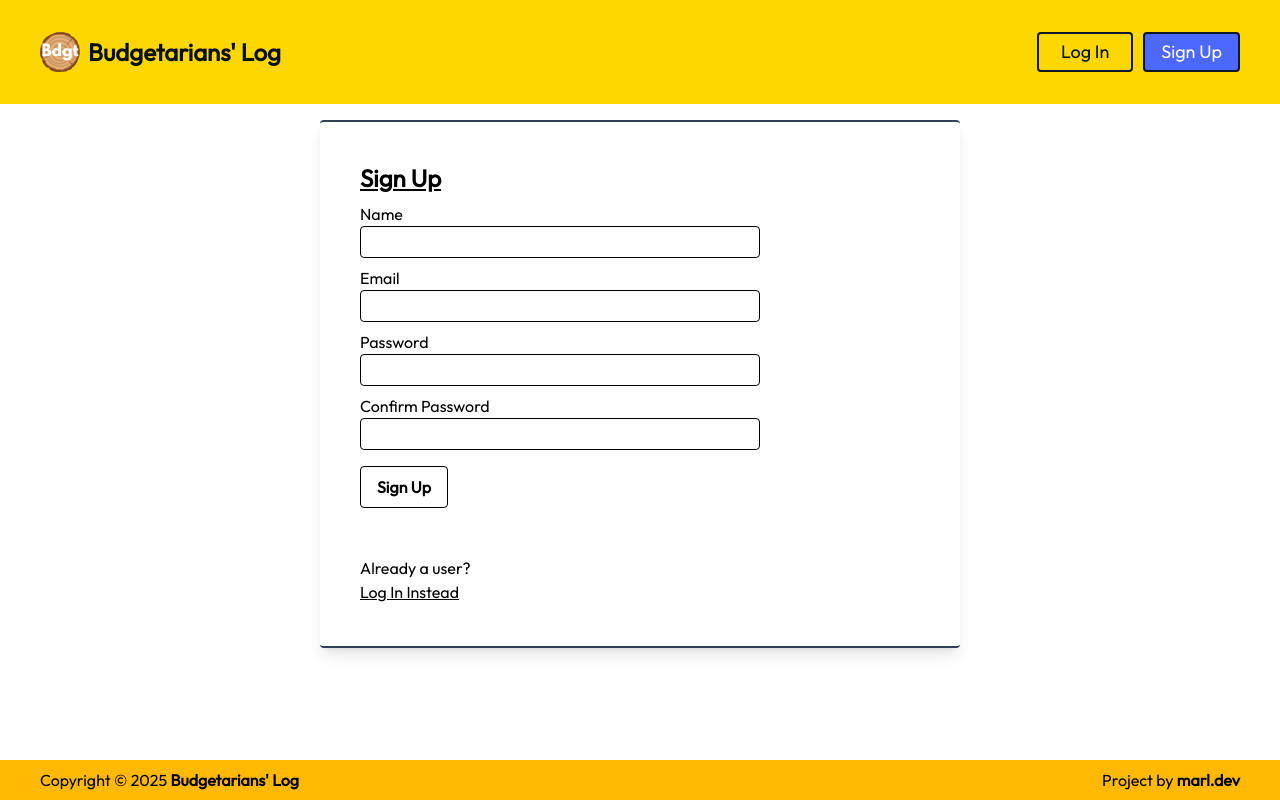
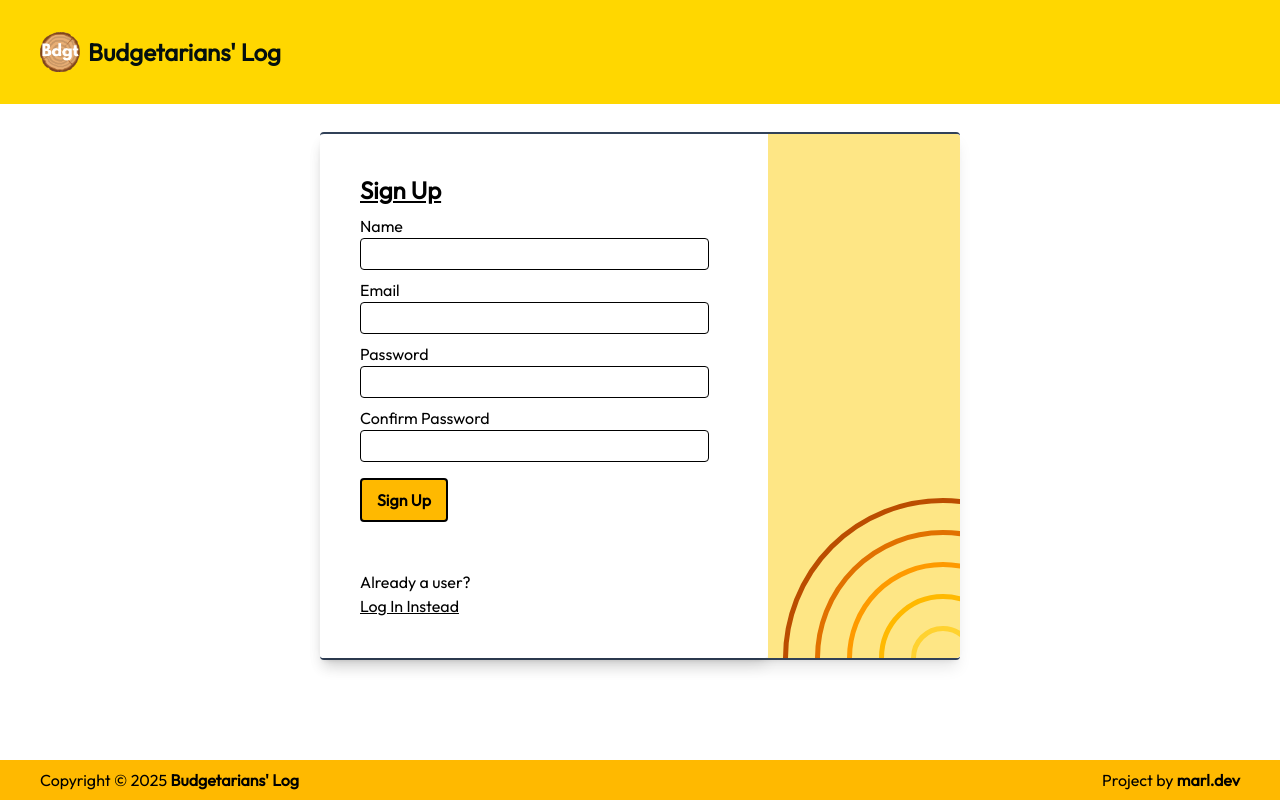
Before and after one commit to marlmunar/budget-tracker, a React (Vite) app in the folder frontend/: page /register in a window 1280 px wide. Built offline with nearby package versions, Linux system fonts and the light colour scheme.

Commit message:
Added a container to hold the forms to add design to it

```diff
--- a/frontend/src/App.jsx
+++ b/frontend/src/App.jsx
@@ -7,7 +7,7 @@ const App = () => {
   return (
     <div className="flex flex-col min-h-screen">
       <Header />
-      <div className="container mx-auto my-4 px-4 xl:px-10">
+      <div className="container mx-auto my-[1.75rem] px-4 xl:px-10">
         <Outlet />
       </div>
       <Footer />
--- /dev/null
+++ b/frontend/src/components/FormContainer.jsx
@@ -0,0 +1,21 @@
+const FormContainer = ({ children }) => {
+  return (
+    <div className="form-container">
+      <div className="grid md:grid-cols-[70%_30%] h-full ">
+        <>{children}</>
+        <div className="relative overflow-hidden hidden md:block">
+          <div className="min-h-full min-w-10 bg-amber-200 rounded-r"></div>
+          <div className="absolute bottom-[-10rem] left-[8%] flex justify-center items-center h-[20rem] w-[20rem]">
+            <div className="absolute border-amber-700 border-5 h-[20rem] w-[20rem] rounded-[15rem]"></div>
+            <div className="absolute border-amber-600 border-5 h-[16rem] w-[16rem] rounded-[15rem]"></div>
+            <div className="absolute border-amber-500 border-5 h-[12rem] w-[12rem] rounded-[15rem]"></div>
+            <div className="absolute border-amber-400 border-5 h-[8rem] w-[8rem] rounded-[15rem]"></div>
+            <div className="absolute border-amber-300 border-5 h-[4rem] w-[4rem] rounded-[15rem]"></div>
+          </div>
+        </div>
+      </div>
+    </div>
+  );
+};
+
+export default FormContainer;
--- a/frontend/src/components/Header.jsx
+++ b/frontend/src/components/Header.jsx
@@ -9,6 +9,7 @@ import favicon from "../assets/favicon.png";
 const Header = () => {
   const [isClicked, setIsClicked] = useState(false);
   const [isLoggedIn, setIsLoggedIn] = useState(false);
+  const [isLoggingIn, setIsLoggingIn] = useState(false);
 
   return (
     <header className="header">
@@ -50,6 +51,7 @@ const Header = () => {
               </div>
             </>
           ) : (
+            isLoggingIn && (
               <div className="login">
                 <Link className="login-button" to="/login">
                   Log In
@@ -62,6 +64,7 @@ const Header = () => {
                   Sign Up
                 </Link>
               </div>
+            )
           )}
 
           {isClicked && (
--- a/frontend/src/index.css
+++ b/frontend/src/index.css
@@ -85,11 +85,16 @@ button {
 }
 
 .form-container {
-  @apply mx-auto shadow-lg rounded p-10 md:max-w-[50vw] border-y-2 border-slate-700 min-h-[33rem];
+  @apply mx-auto shadow-lg rounded md:max-w-[50vw] border-y-2 border-slate-700 md:h-[33rem];
+}
+
+.form-body {
+  @apply flex flex-col gap-2 p-5 md:py-10  md:pl-10 shadow-lg rounded-r;
 }
 
 .form-button {
-  @apply mt-2 border rounded p-2 max-w-22 font-semibold;
+  @apply mt-2 border-2 rounded p-2 max-w-22 font-semibold bg-amber-400 transition-all duration-300
+  hover:bg-amber-300 hover:border-transparent hover:shadow shadow-slate-800;
 }
 
 .form-input-container {
@@ -97,5 +102,5 @@ button {
 }
 
 .form-input {
-  @apply border rounded min-h-8 px-2;
+  @apply border rounded min-h-8 px-2 w-[90%];
 }
--- a/frontend/src/pages/LogIn.jsx
+++ b/frontend/src/pages/LogIn.jsx
@@ -1,5 +1,6 @@
 import React from "react";
 import { Link } from "react-router-dom";
+import FormContainer from "../components/FormContainer";
 
 const Login = () => {
   const handleSubmit = (e) => {
@@ -7,8 +8,9 @@ const Login = () => {
   };
 
   return (
-    <main className="form-container">
-      <form onSubmit={handleSubmit} className="flex flex-col gap-2">
+    <main>
+      <FormContainer>
+        <form onSubmit={handleSubmit} className="form-body">
           <h3 className="text-2xl font-semibold underline">Log In</h3>
 
           <div className="form-input-container">
@@ -45,6 +47,7 @@ const Login = () => {
             </Link>
           </div>
         </form>
+      </FormContainer>
     </main>
   );
 };
--- a/frontend/src/pages/Register.jsx
+++ b/frontend/src/pages/Register.jsx
@@ -1,4 +1,5 @@
 import { Link } from "react-router-dom";
+import FormContainer from "../components/FormContainer";
 
 const Register = () => {
   const handleSubmit = (e) => {
@@ -6,47 +7,48 @@ const Register = () => {
   };
 
   return (
-    <main className="form-container">
-      <form onSubmit={handleSubmit} className="flex flex-col gap-2">
+    <main>
+      <FormContainer>
+        <form onSubmit={handleSubmit} className="form-body">
           <h3 className="text-2xl font-semibold underline">Sign Up</h3>
 
           <div className="form-input-container">
-          <label for="name">Name</label>
+            <label htmlFor="name">Name</label>
             <input
               className="form-input"
               type="text"
               name="name"
-            autocomplete="off"
+              autoComplete="off"
               required
             />
           </div>
           <div className="form-input-container">
-          <label for="email">Email</label>
+            <label htmlFor="email">Email</label>
             <input
               className="form-input"
               type="email"
               name="email"
-            autocomplete="off"
+              autoComplete="off"
               required
             />
           </div>
           <div className="form-input-container">
-          <label for="password">Password</label>
+            <label htmlFor="password">Password</label>
             <input
               className="form-input"
               type="password"
               name="password"
-            autocomplete="off"
+              autoComplete="off"
               required
             />
           </div>
           <div className="form-input-container">
-          <label for="confirmPassword">Confirm Password</label>
+            <label htmlFor="confirmPassword">Confirm Password</label>
             <input
               className="form-input"
               type="password"
               name="confirmPassword"
-            autocomplete="off"
+              autoComplete="off"
               required
             />
           </div>
@@ -62,6 +64,7 @@ const Register = () => {
             </Link>
           </div>
         </form>
+      </FormContainer>
     </main>
   );
 };
```
Lines whose indentation alone changed are shown as unchanged.
